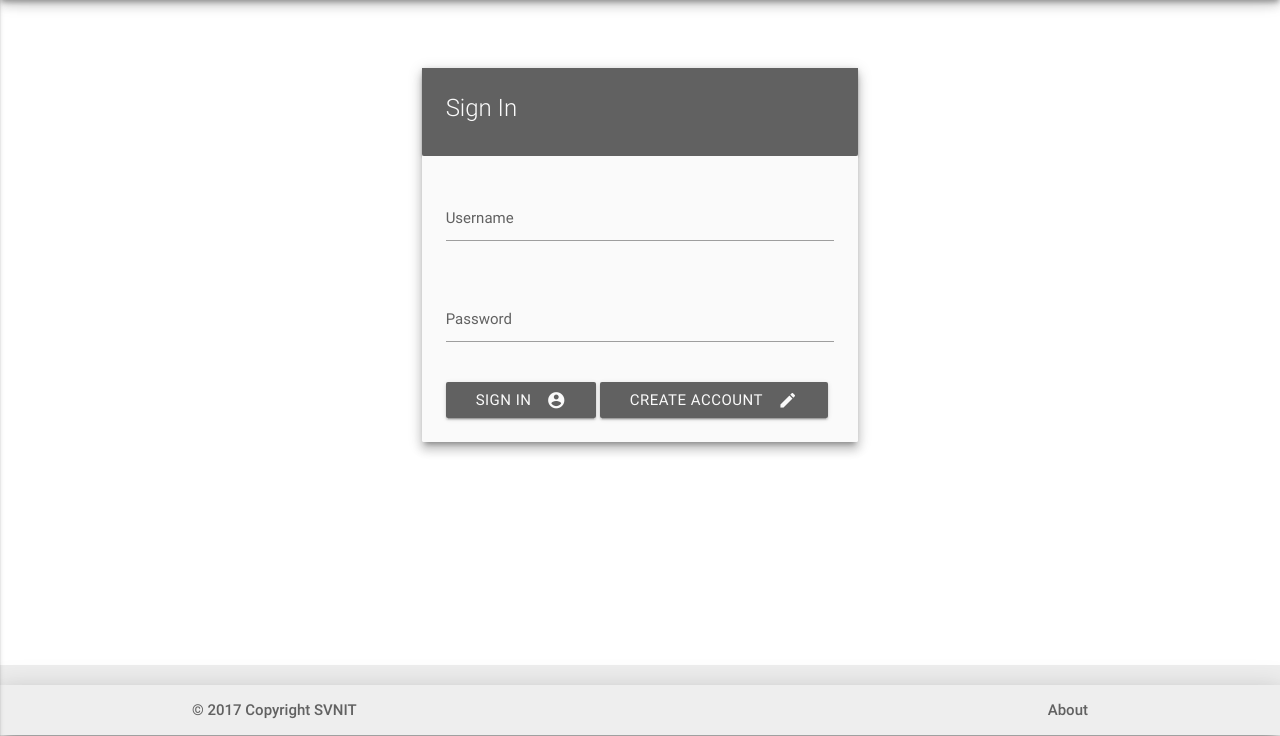
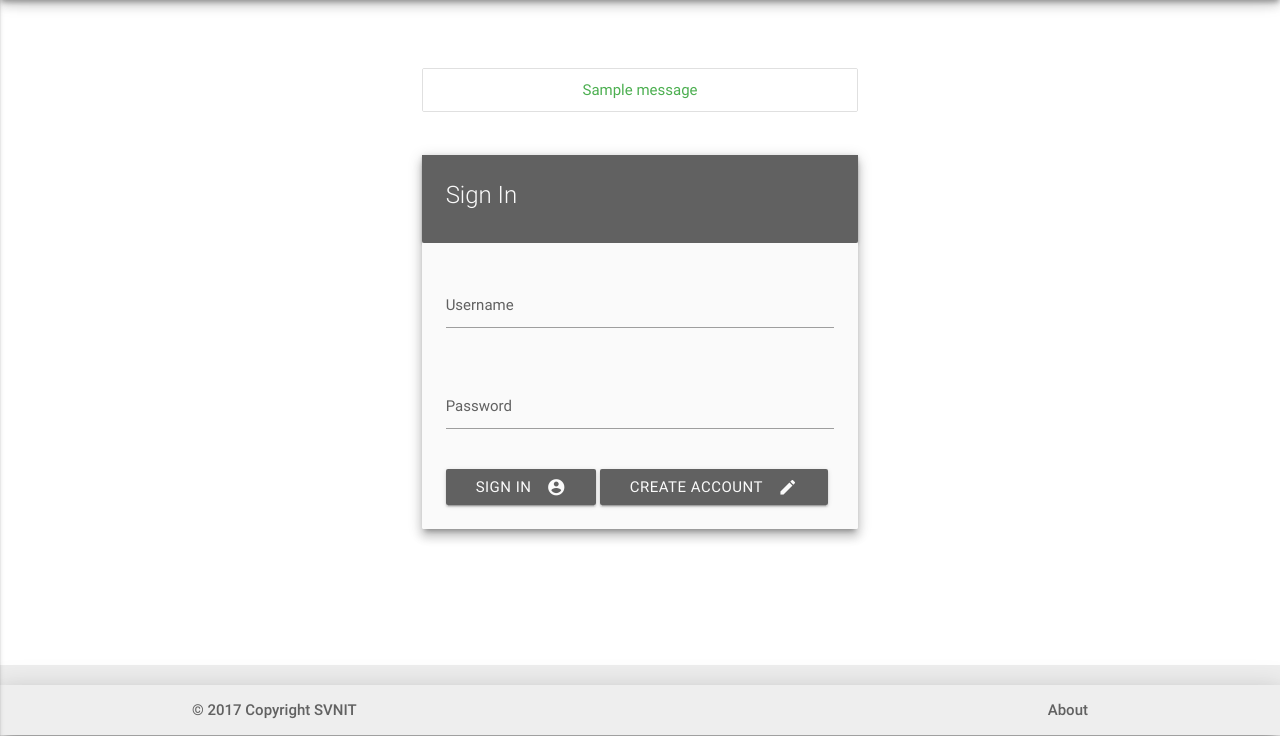
Before and after one commit to aakashrana1995/svnit-tnp, a Django app: page /consent/login in a window 1280 px wide. Shown: the part 64-800 px from the top of the page. Run offline with Django 3.2, Linux system fonts and the light colour scheme; tables that the repository leaves empty hold one stand-in row (values such as "Sample post"); one stand-in notice (Sample message) is shown; parts of the project's set-up code (start-up, migrations or seed data) failed here and were passed over; some libraries are stand-ins or nearby versions.

Commit message:
success message after creating new account

```diff
--- a/tnp/consent/views.py
+++ b/tnp/consent/views.py
@@ -167,7 +167,11 @@ def create_account(request):
                 'error_list': error_list,
             })
 
-        return HttpResponseRedirect('/consent/home')
+        messages.success(
+            request,
+            'Your account was successfully created!'
+        )
+        return HttpResponseRedirect('/consent/login')
         # return HttpResponse('Form successfully submitted.')
 
     else:
@@ -235,6 +239,7 @@ def home(request):
         if (job.hiring_for == 'IN'):
             job_dict['salary_type'] = 'Stipend'
 
+        job_dict['badge'] = ''
         if(job.created_at >= request.user.last_login):
             job_dict['badge'] = 'NEW'
         if(job.updated_at >= request.user.last_login):
--- a/tnp/templates/consent/login_user.html
+++ b/tnp/templates/consent/login_user.html
@@ -13,6 +13,17 @@
   <div class="valign-wrapper">
     <div class="valign" style="width:100%;">
         <div class="container">
+            {% if messages %}
+              <div class="row" id="messages">
+                <div class="col s12 m6 offset-m3">
+                  <ul class="collection green-text center">
+                    {% for msg in messages %}
+                      <li class="collection-item"> {{ msg }} </li>
+                    {% endfor %}
+                  </ul>
+                </div>
+              </div>
+            {% endif %}
 
             {% if message %}
               <div class="row" id="form_errors">
```
